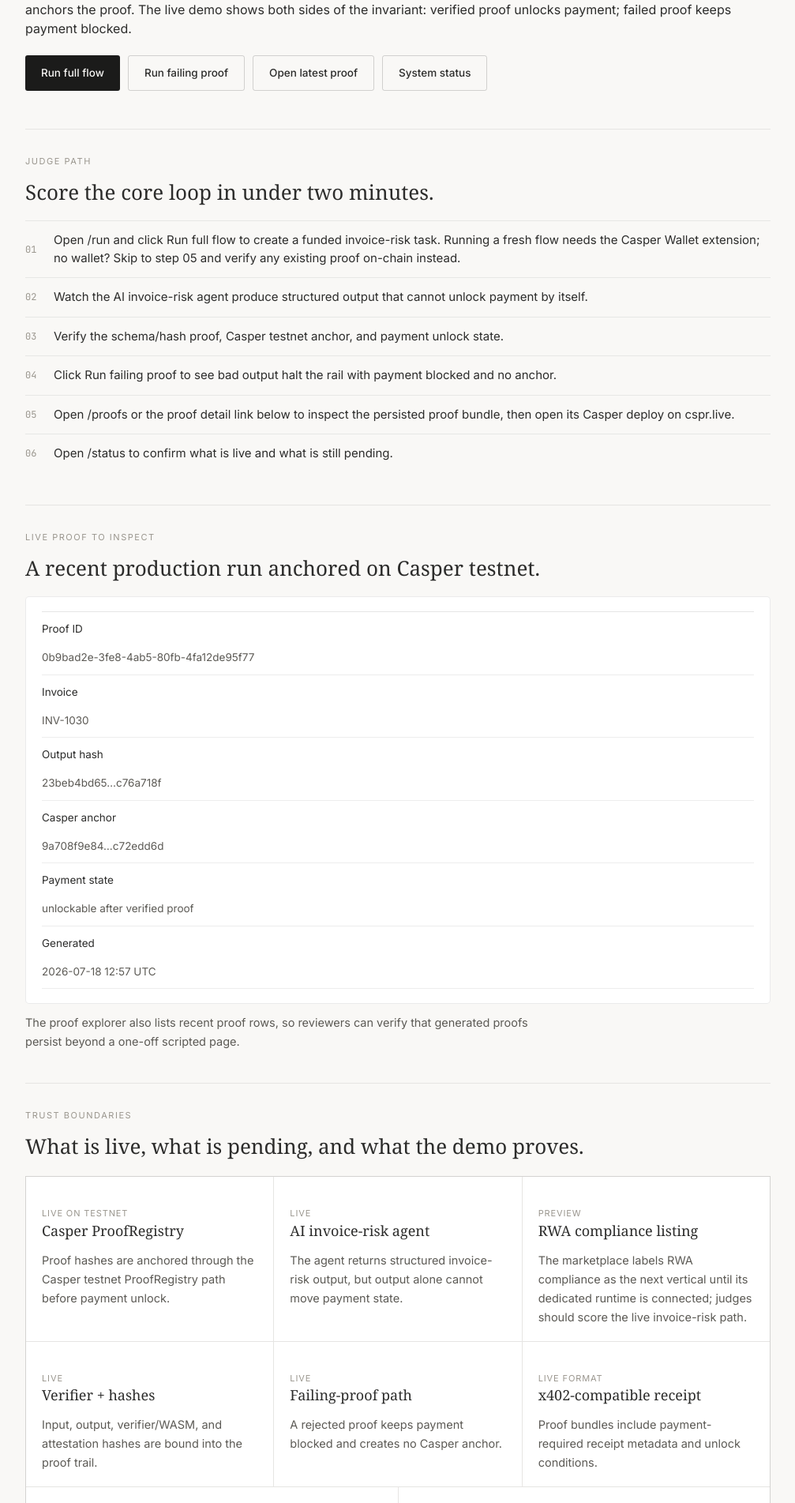
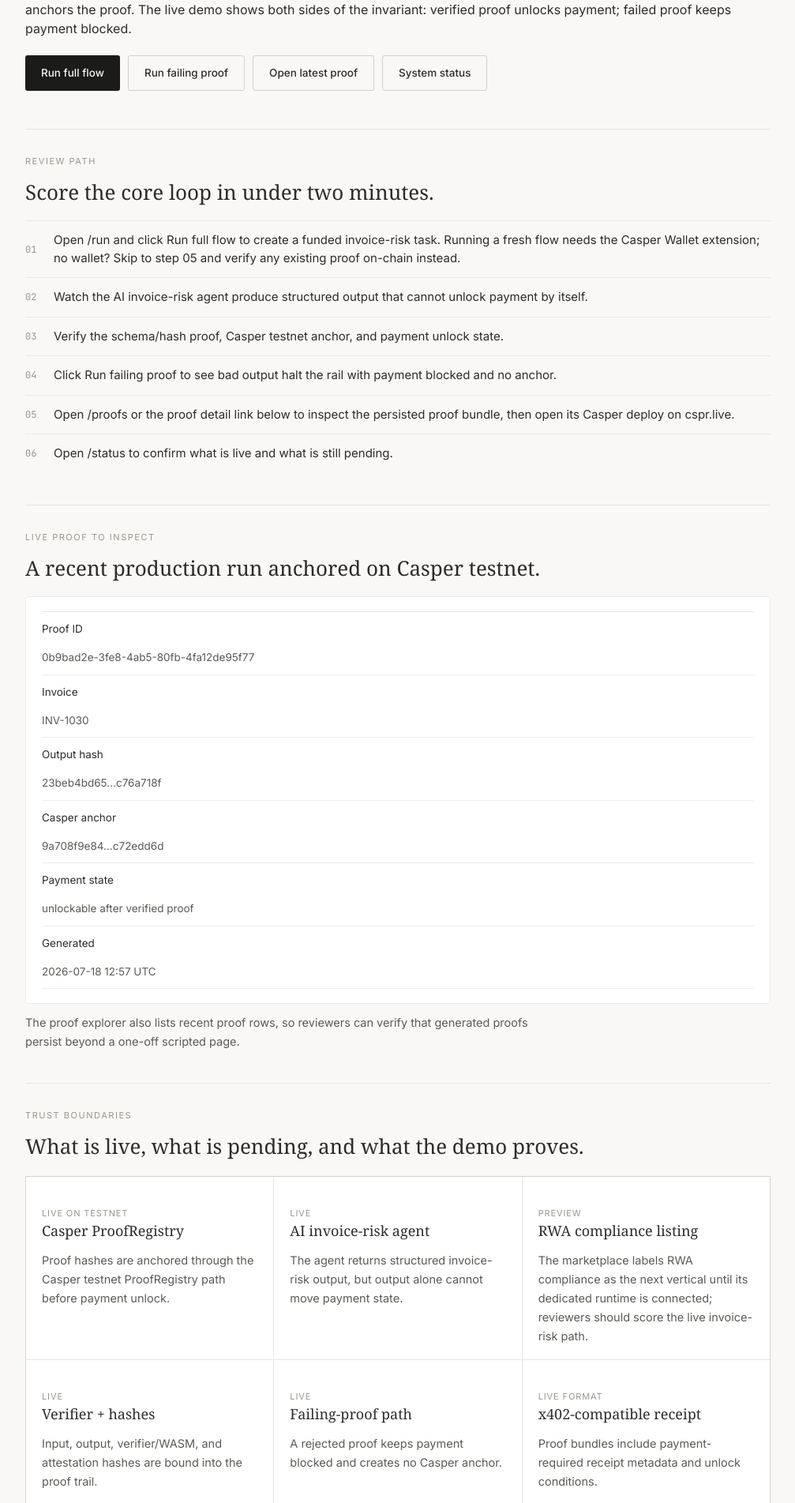
Before and after one commit to mystiquemide/sealrail, a Next.js app: page /review in a window 1280 px wide. Shown: the part 281-2184 px from the top of the page at 79% size, without its empty margins (136-1143 px from the left). Built offline with nearby package versions, Linux system fonts and the light colour scheme; no server answers.

Commit message:
Use reviewer language across public docs (#49)

```diff
--- a/app/marketplace/[listingId]/page.tsx
+++ b/app/marketplace/[listingId]/page.tsx
@@ -144,7 +144,7 @@
                 {!listing.isRunnable ? (
                   <div className={styles.previewNotice}>
                     <strong>Preview listing.</strong> This RWA compliance agent shows how the same rail can support
-                    RWA review, but its dedicated runtime is not connected yet. For the judge-ready live path,
+                    RWA review, but its dedicated runtime is not connected yet. For the review-ready live path,
                     run the invoice-risk flow.
                     <Link href="/run" className={styles.previewLink}>
                       Open live invoice-risk demo
--- a/app/proofs/[proofId]/page.tsx
+++ b/app/proofs/[proofId]/page.tsx
@@ -29,7 +29,7 @@
         let taskId: string | null = null;
 
         // Canonical route: /proofs/:proofId. Resolve the proof first, then load
-        // the linked task so judges see the verified/unlocked state from /run.
+        // the linked task so reviewers see the verified/unlocked state from /run.
         try {
           const proof = await getProofDetail(proofId);
           taskId = proof.task_id;
--- a/app/review/page.tsx
+++ b/app/review/page.tsx
@@ -11,7 +11,7 @@
   createdAt: "2026-07-18 12:57 UTC",
 };
 
-const judgePath = [
+const reviewerPath = [
   "Open /run and click Run full flow to create a funded invoice-risk task. Running a fresh flow needs the Casper Wallet extension; no wallet? Skip to step 05 and verify any existing proof on-chain instead.",
   "Watch the AI invoice-risk agent produce structured output that cannot unlock payment by itself.",
   "Verify the schema/hash proof, Casper testnet anchor, and payment unlock state.",
@@ -34,7 +34,7 @@
   {
     component: "RWA compliance listing",
     state: "Preview",
-    proof: "The marketplace labels RWA compliance as the next vertical until its dedicated runtime is connected; judges should score the live invoice-risk path.",
+    proof: "The marketplace labels RWA compliance as the next vertical until its dedicated runtime is connected; reviewers should score the live invoice-risk path.",
   },
   {
     component: "Verifier + hashes",
@@ -104,10 +104,10 @@
         </div>
 
         <section className={styles.docSection}>
-          <div className={styles.sectionLabel}>Judge path</div>
+          <div className={styles.sectionLabel}>Review path</div>
           <h2 className={styles.sectionHeading}>Score the core loop in under two minutes.</h2>
           <div className={styles.coreLoopList}>
-            {judgePath.map((step, index) => (
+            {reviewerPath.map((step, index) => (
               <div className={styles.coreLoopRow} key={step}>
                 <span className={styles.coreLoopN}>{String(index + 1).padStart(2, "0")}</span>
                 <span className={styles.coreLoopLabel}>{step}</span>
--- a/components/marketplace/MarketplaceListingTable.tsx
+++ b/components/marketplace/MarketplaceListingTable.tsx
@@ -83,7 +83,7 @@
       </div>
       <p className={styles.footNote}>
         Invoice Risk is the runnable production demo. RWA compliance is shown as a preview marketplace listing until its
-        dedicated runtime is connected; judges should use /run for the live invoice-risk proof path.
+        dedicated runtime is connected; reviewers should use /run for the live invoice-risk proof path.
       </p>
     </div>
   );
--- a/components/run/Run.module.css
+++ b/components/run/Run.module.css
@@ -208,7 +208,7 @@
   color: #f6f5f3;
 }
 
-/* ---------- sponsor/judge alignment cards ---------- */
+/* ---------- sponsor/reviewer alignment cards ---------- */
 .sponsorGrid {
   display: grid;
   grid-template-columns: repeat(3, minmax(0, 1fr));
```
Also changed, not shown: 14 other files (tests, documents, lock files or other folders).
